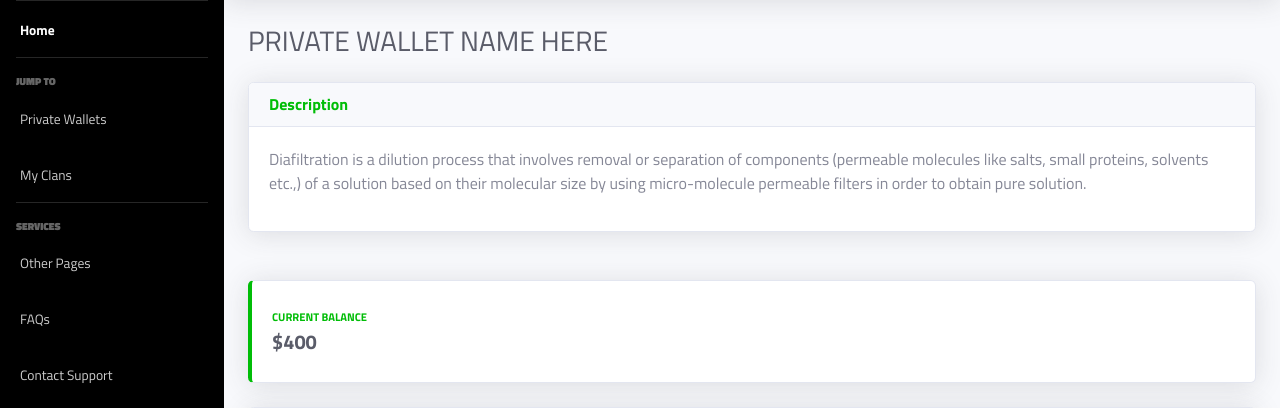
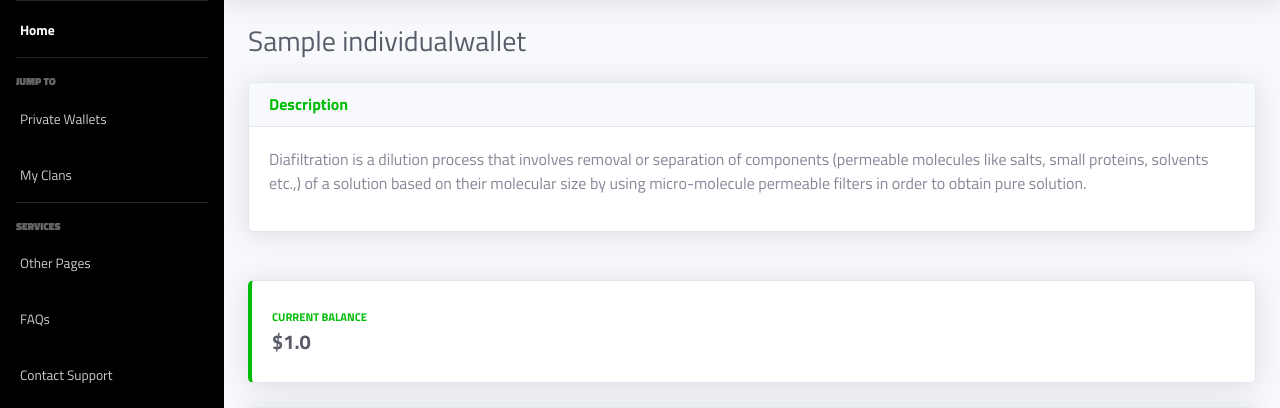
Before and after one commit to gorold/razer-grain, a Django app: a page that uses grain_site/wallet/templates/main/app_base.html in a window 1280 px wide. Shown: the part 70-478 px from the top of the page. Run offline with Django 3.2, Linux system fonts and the light colour scheme; a user stored in the database is signed in; tables that the repository leaves empty hold one stand-in row (values such as "Sample post"); some libraries are stand-ins or nearby versions.

Commit message:
template changes

```diff
--- a/grain_site/wallet/templates/main/app_base.html
+++ b/grain_site/wallet/templates/main/app_base.html
@@ -45,8 +45,9 @@
         <div id="collapseTwo" class="collapse" aria-labelledby="headingTwo" data-parent="#accordionSidebar">
           <div class="bg-white py-2 collapse-inner rounded">
             <!-- <h6 class="collapse-header">Custom Components:</h6> -->
-            <a class="collapse-item" href="{% url 'wallet' %}">Savings Wallet</a>
-            <a class="collapse-item" href="{% url 'wallet' %}">Spending Wallet</a>
+            {% for wallet in wallets %}
+              <a class="collapse-item" href="{% url 'wallet' wslug=wallet.slug %}">{{wallet.name}}</a>
+            {% endfor %}
           </div>
           <div>
           	<!-- Button trigger modal -->
@@ -71,9 +72,6 @@
               {% else %}
                 <a class="collapse-item" href="#">{{clan.clan_name}}</a>
               {% endif %}
-              <!-- <a class="collapse-item" href="{% url 'clan' %}">Yong Family Wallets</a>
-              <a class="collapse-item" href="{% url 'clan' %}">DOTA Kakis</a>
-              <a class="collapse-item" href="{% url 'clan' %}">Vacation Buddies</a> -->
             {% endfor %}
             <div class="collapse-divider"></div>
             <h6 class="collapse-header">Public Clans</h6>
@@ -82,8 +80,6 @@
                   <a class="collapse-item" href="#">{{clan.clan_name}}</a>
                 {% endif %}
             {% endfor %}
-            <!-- <a class="collapse-item" href="{% url 'clan' %}">SMU Kopi Clubbers</a>
-            <a class="collapse-item" href="{% url 'clan' %}">SG Elites Clan</a> -->
             <div class="collapse-divider"></div>
           </div>
                     <div>
--- a/grain_site/wallet/templates/wallet/home.html
+++ b/grain_site/wallet/templates/wallet/home.html
@@ -20,7 +20,7 @@
                   <div class="row no-gutters align-items-center">
                     <div class="col mr-2">
                       <div class="text-xs font-weight-bold text-success text-uppercase mb-1">SAVINGS (Month to Date)</div>
-                      <div class="h5 mb-0 font-weight-bold text-gray-800">${{wallet.value}}</div>
+                      <div class="h5 mb-0 font-weight-bold text-gray-800">${{savings}}</div>
                     </div>
                     <div class="col-auto">
                       <i class="fas fa-calendar fa-2x text-gray-300"></i>
--- a/grain_site/wallet/templates/wallet/wallet_page.html
+++ b/grain_site/wallet/templates/wallet/wallet_page.html
@@ -7,7 +7,7 @@
 
           <!-- Page Heading -->
           <div class="d-sm-flex align-items-center justify-content-between mb-4">
-            <h1 class="h3 mb-0 text-gray-800">PRIVATE WALLET NAME HERE</h1>
+            <h1 class="h3 mb-0 text-gray-800">{{current_w.name}}</h1>
           </div>
 
                     <!-- Content Row -->
@@ -39,7 +39,7 @@
                   <div class="row no-gutters align-items-center">
                     <div class="col mr-2">
                       <div class="text-xs font-weight-bold text-success text-uppercase mb-1">CURRENT BALANCE</div>
-                      <div class="h5 mb-0 font-weight-bold text-gray-800">$400</div>
+                      <div class="h5 mb-0 font-weight-bold text-gray-800">${{current_w.value}}</div>
                     </div>
                     <div class="col-auto">
                       <i class="fas fa-calendar fa-2x text-gray-300"></i>
```
